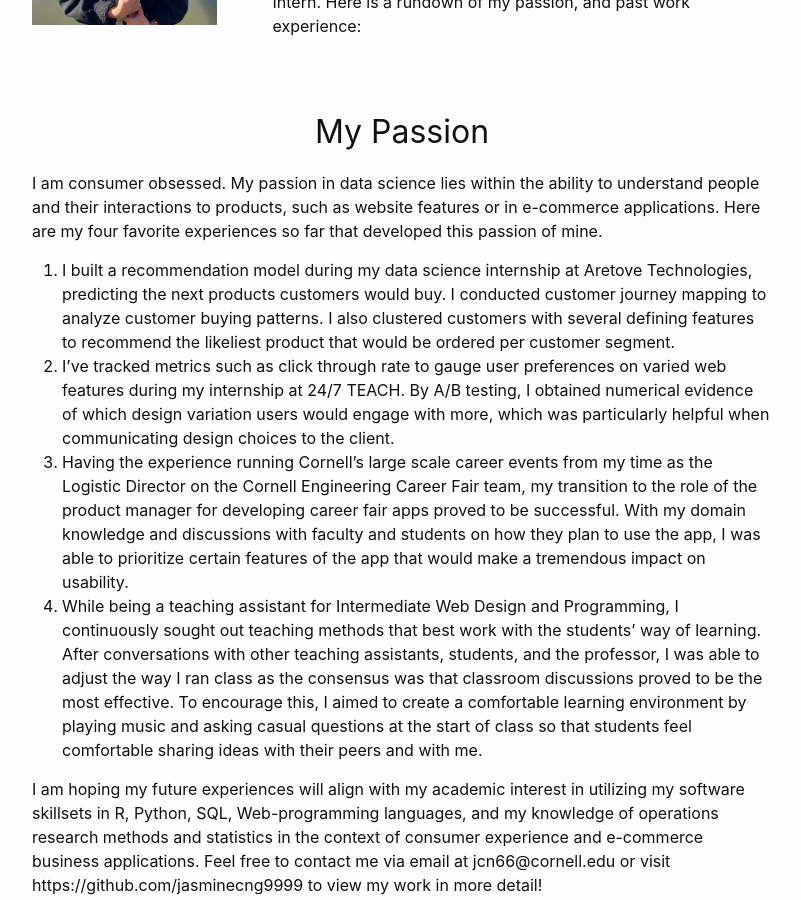
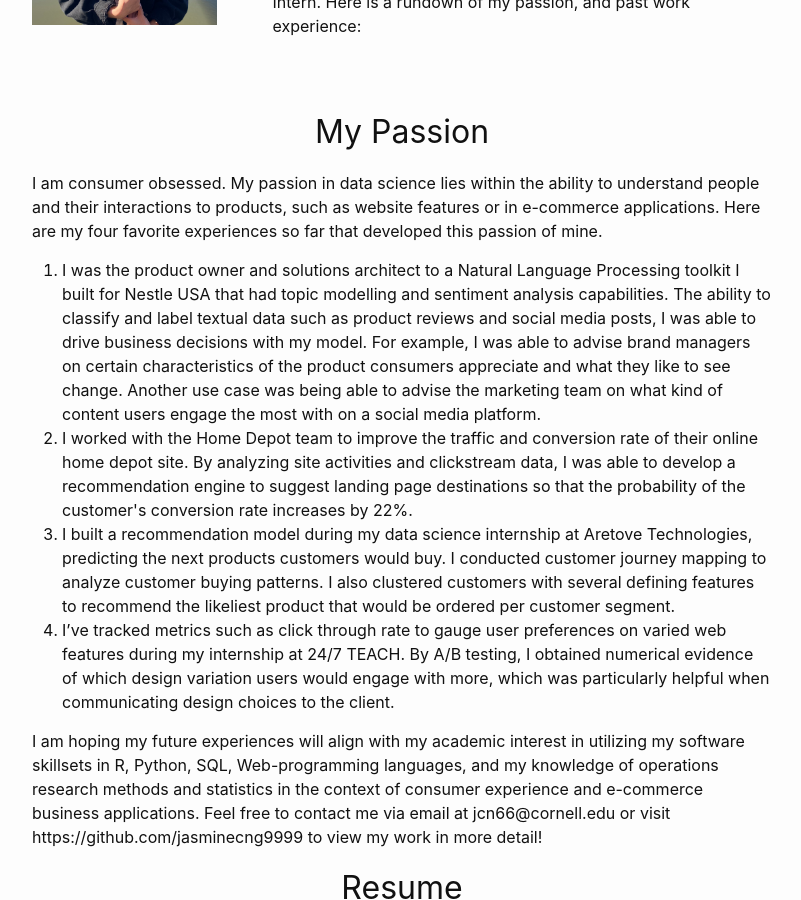
Before and after one commit to jasminecng9999/jasminecng9999.github.io, a Jekyll site: the page built from index.html, in a window 1280 px wide and 900 px high, scrolled down 270 px. Shown: the whole window, without its empty margins (238-1039 px from the left). Built offline with Jekyll 4.4.1, drawn with Linux system fonts in a browser that asks for light colours.

Commit message:
Update index.html

```diff
--- a/index.html
+++ b/index.html
@@ -51,6 +51,22 @@ permalink: /
   Here are my four favorite experiences so far that developed this passion of mine.</p>
 
 <ol type="1">
+  <li>
+    I was the product owner and solutions architect to a Natural Language Processing toolkit I built for
+    Nestle USA that had topic modelling and sentiment analysis capabilities. The ability to classify and
+    label textual data such as product reviews and social media posts, I was able to drive business
+    decisions with my model. For example, I was able to advise brand managers on certain characteristics
+    of the product consumers appreciate and what they like to see change. Another use case was being able
+    to advise the marketing team on what kind of content users engage the most with on a social media platform.
+  </li>
+
+  <li>
+    I worked with the Home Depot team to improve the traffic and conversion rate of their online home depot site.
+    By analyzing site activities and clickstream data, I was able to develop a recommendation engine to
+    suggest landing page destinations so that the probability of the customer's conversion rate increases by 22%.
+  </li>
+
+
   <li>I built a recommendation model during my data science internship at Aretove Technologies,
     predicting the next products customers would buy. I conducted customer journey mapping to analyze customer
     buying patterns. I also clustered customers with several defining features to recommend the likeliest product
@@ -59,19 +75,6 @@ permalink: /
   <li>I’ve tracked metrics such as click through rate to gauge user preferences on varied web features
     during my internship at 24/7 TEACH. By A/B testing, I obtained numerical evidence of which design variation
     users would engage with more, which was particularly helpful when communicating design choices to the client.</li>
-
-  <li>Having the experience running Cornell’s large scale career events from my time as the Logistic Director on the
-    Cornell Engineering Career Fair team, my transition to the role of the product manager for developing career fair
-    apps proved to be successful. With my domain knowledge and discussions with faculty and students on how they
-    plan to use the app, I was able to prioritize certain features of the app that would make a tremendous impact on
-    usability.</li>
-
-  <li>While being a teaching assistant for Intermediate Web Design and Programming, I continuously sought out
-    teaching methods that best work with the students’ way of learning. After conversations with other teaching
-    assistants, students, and the professor, I was able to adjust the way I ran class as the consensus was that
-    classroom discussions proved to be the most effective. To encourage this, I aimed to create a comfortable
-    learning environment by playing music and asking casual questions at the start of class so that students feel
-    comfortable sharing ideas with their peers and with me.</li>
   </ol>
 
 <p>I am hoping my future experiences will align with my academic interest in utilizing my software skillsets in R,
```
